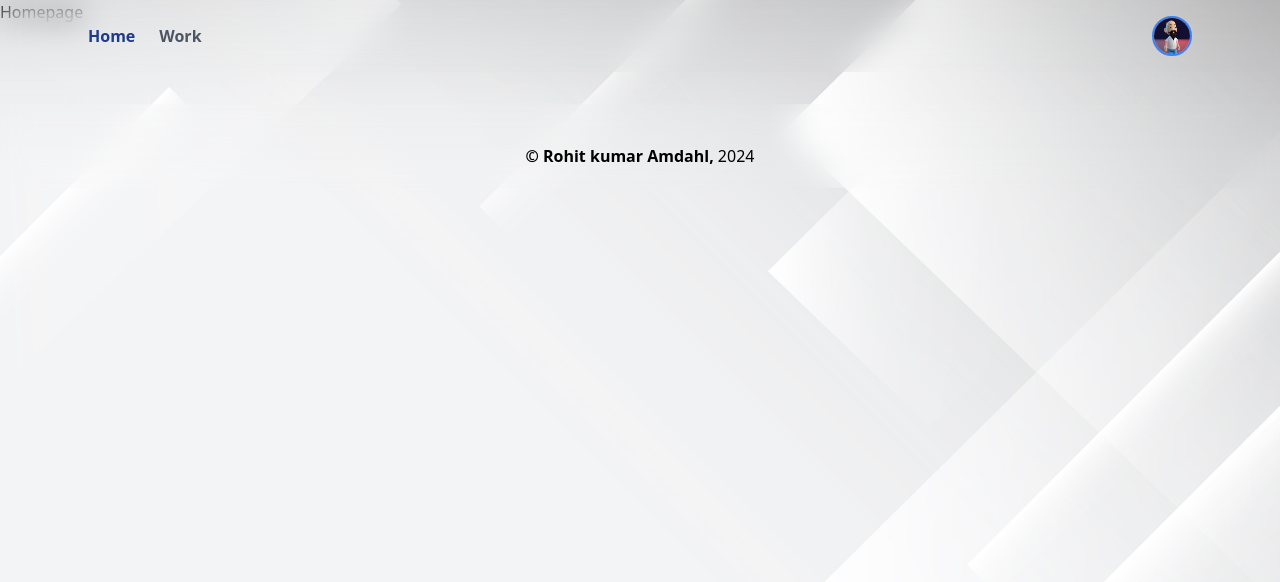
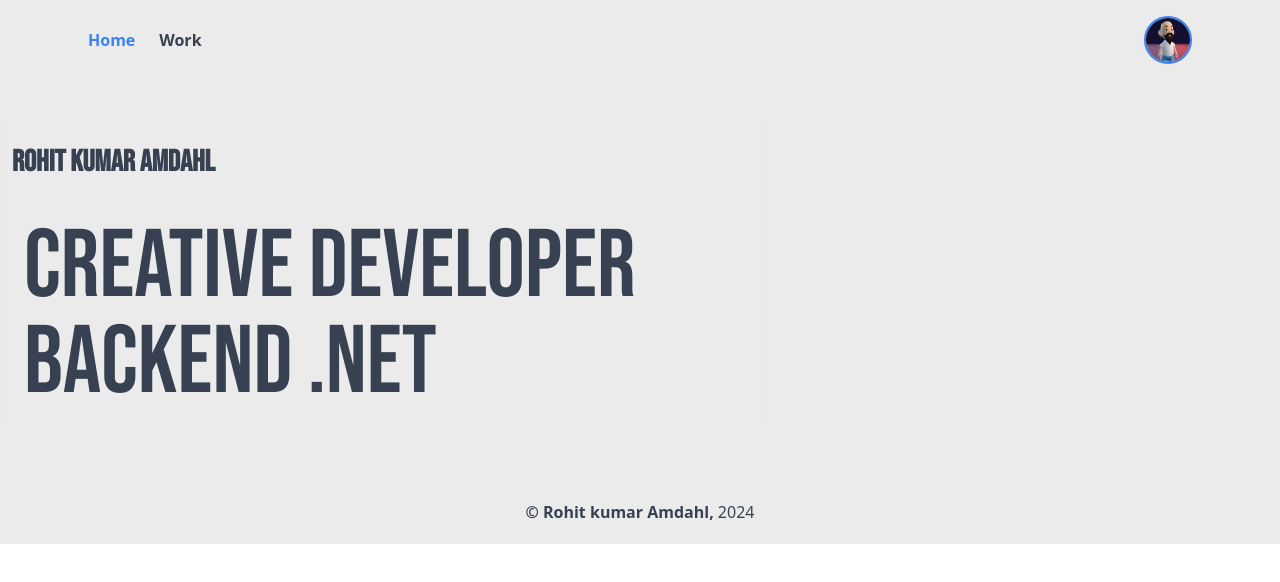
Before and after one commit to MaaRadha/work, a React (Vite) app: page / in a window 1280 px wide. Shown: the top 582 px of the page. Built offline with nearby package versions, Linux system fonts and the light colour scheme.

Commit message:
working on portfolio layout

```diff
--- a/src/components/footer/Footer.jsx
+++ b/src/components/footer/Footer.jsx
@@ -1,6 +1,6 @@
 const Footer = () => {
   return (
-    <div className="w-full backdrop-blur-lg bg-transparent my-20 ">
+    <div className="w-full text-gray-700 my-4">
       <footer className="pt-10 py-5">
         <div className=" text-center">
           <span className="font-bold"> &copy; Rohit kumar Amdahl, </span>
--- a/src/components/header/Navbar.jsx
+++ b/src/components/header/Navbar.jsx
@@ -9,9 +9,8 @@ const navItems = [
 
 const Navbar = () => {
   return (
-    <header className="w-full fixed top-0 z-20 backdrop-blur-lg bg-transparent">
-      <nav className="max-w-6xl mx-auto px-6 py-4 flex items-center justify-between">
-        {/* Navigation Links */}
+    <header>
+      <nav className="max-w-6xl mx-auto px-6 py-4 flex items-center justify-between text-gray-700 rounded-lg">
         <ul className="flex space-x-6 items-center">
           {navItems.map((nav) => (
             <li key={nav.id}>
@@ -19,8 +18,8 @@ const Navbar = () => {
                 to={nav.path}
                 className={({ isActive }) =>
                   ` text-base font-bold transition-colors duration-200 ${
-                    isActive ? "text-blue-900" : "text-gray-600"
-                  } hover:text-black`
+                    isActive ? "text-blue-500" : "text-gray-700"
+                  } hover:text-200`
                 }
               >
                 {nav.text}
@@ -28,37 +27,13 @@ const Navbar = () => {
             </li>
           ))}
         </ul>
-
-        {/* Avatar Section */}
         <div className="flex items-center space-x-4">
           <img
             src={pic}
             alt="User Avatar"
-            className="h-10 w-10 rounded-full border-2 border-blue-500"
+            className="h-12 w-12 rounded-full border-2 border-blue-500"
           />
         </div>
-
-        {/* Mobile Menu Toggle (Optional) */}
-        {/* <button
-          className="sm:hidden block text-gray-300 hover:text-white focus:outline-none"
-          aria-label="Open Menu"
-          onClick={toggleMenu}
-        >
-          <svg
-            xmlns="http://www.w3.org/2000/svg"
-            className="h-6 w-6"
-            fill="none"
-            viewBox="0 0 24 24"
-            stroke="currentColor"
-          >
-            <path
-              strokeLinecap="round"
-              strokeLinejoin="round"
-              strokeWidth={2}
-              d="M4 6h16M4 12h16m-7 6h7"
-            />
-          </svg>
-        </button> */}
       </nav>
     </header>
   );
--- a/src/components/home/Home.jsx
+++ b/src/components/home/Home.jsx
@@ -1,5 +1,21 @@
+import hero from "../../assets/heropic.png";
+import pic from "../../assets/avatar.jpg";
 const Home = () => {
-  return <div>Home</div>;
+  return (
+    <div className="text-gray-700 ">
+      <div className=" max-w-3xl p-3 backdrop-blur-md bg-transparent ">
+        <h1 className="text-3xl py-7 font-bold">Rohit Kumar Amdahl</h1>
+        <div className="text-8xl">
+          <ul className="p-3">
+            <li>Creative Developer</li>
+            <li>Backend .NET</li>
+          </ul>
+        </div>
+      </div>
+      <div></div>
+      <div></div>
+    </div>
+  );
 };
 
 export default Home;
--- a/src/index.css
+++ b/src/index.css
@@ -1,13 +1,5 @@
+@import url("https://fonts.googleapis.com/css2?family=Bebas+Neue&display=swap");
+
 @tailwind base;
 @tailwind components;
 @tailwind utilities;
-
-:root {
-  --bg-image: url("./public/bg.jpg");
-}
-
-body {
-  background-image: var(--bg-image);
-  background-repeat: no-repeat;
-  background-size: cover;
-}
--- a/src/layout/Layout.jsx
+++ b/src/layout/Layout.jsx
@@ -4,9 +4,9 @@ import { Outlet } from "react-router-dom";
 
 const Layout = () => {
   return (
-    <div>
+    <div className="bg-[#EBEBEB]">
       <Navbar />
-      <main>
+      <main className="my-6 container mx-auto max-w-7xl font-redhat">
         <Outlet />
       </main>
       <Footer />
--- a/src/pages/Homepage.jsx
+++ b/src/pages/Homepage.jsx
@@ -1,5 +1,13 @@
+import Home from "../components/home/Home";
+
 const Homepage = () => {
-  return <div>Homepage</div>;
+  return (
+    <div>
+      <div>
+        <Home />
+      </div>
+    </div>
+  );
 };
 
 export default Homepage;
--- a/tailwind.config.js
+++ b/tailwind.config.js
@@ -5,6 +5,10 @@ export default {
     extend: {
       background: {
         "hero-pattern": "url('/public/bg.jpg",
+        "hero-pattern2": "url('/src/assets/heropic.png')",
+      },
+      fontFamily: {
+        redhat: ["Bebas Neue", "sans-serif"],
       },
     },
   },
```
Also changed, not shown: public/bg.jpg, src/assets/logo.png (deleted).
